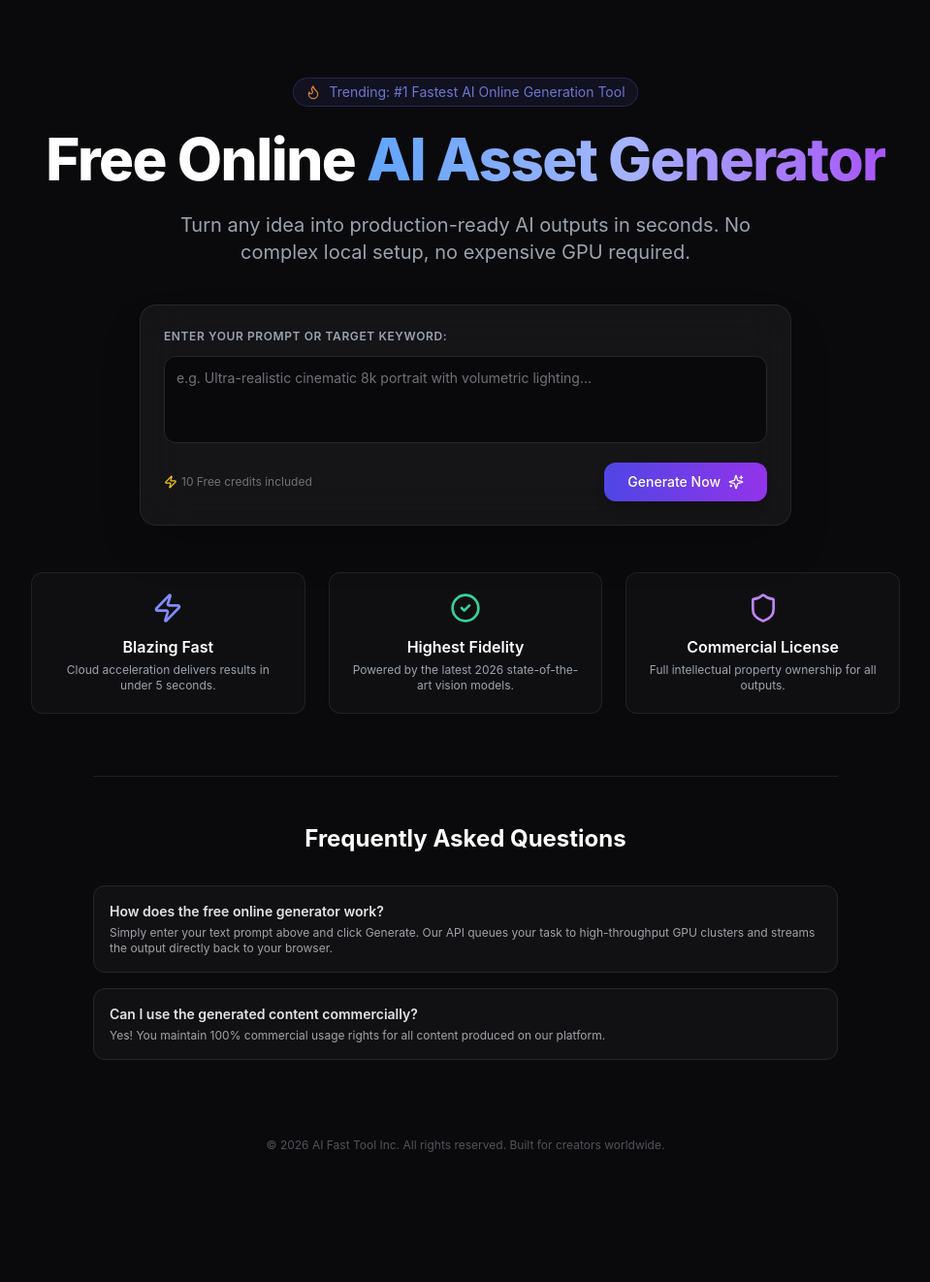
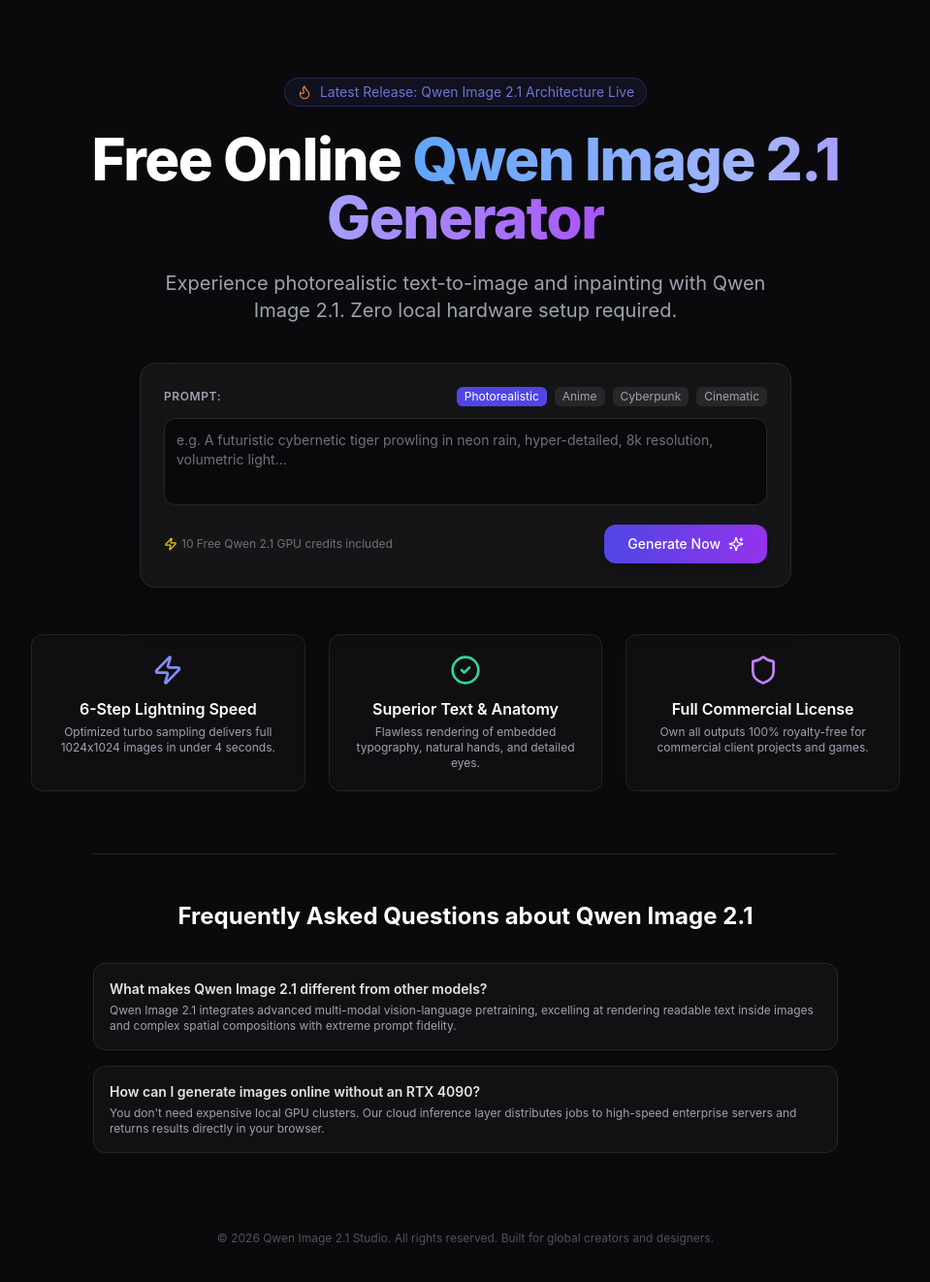
Before and after one commit to zhaobenxiang5-coder/qwen-image-generator, a Next.js app in the folder template-mvp/: page / in a window 1280 px wide. Shown: the top 1322 px of the page at 97% size, without its empty margins (160-1119 px from the left). Before the commit the page ends 1269 px from the top, so only its background shows below. Built offline with nearby package versions, Linux system fonts and the light colour scheme.

Commit message:
feat: target live trending keyword Qwen Image 2.1 Generator

```diff
--- a/template-mvp/src/app/layout.tsx
+++ b/template-mvp/src/app/layout.tsx
@@ -2,20 +2,21 @@ import type { Metadata } from "next";
 import "./globals.css";
 
 export const metadata: Metadata = {
-  title: "AI Fast Tool - Free Online Generator",
-  description: "Generate high-quality AI outputs instantly online for free. Fast, high quality, and easy to use.",
+  title: "Qwen Image 2.1 Online Generator - Fast Free AI Image Creator",
+  description: "Generate high-fidelity AI images with Qwen Image 2.1 online for free. Fast cloud rendering, uncensored prompts, text-to-image and inpainting editor.",
+  keywords: ["qwen image 2.1", "qwen image 2.1 generator", "qwen image editor online", "free ai image generator 2026"],
   openGraph: {
-    title: "AI Fast Tool - Free Online Generator",
-    description: "Instant AI tool online. Powered by the latest AI technology.",
-    url: "https://your-mvp-domain.com",
-    siteName: "AIFastTool",
+    title: "Qwen Image 2.1 Online Generator - Fast Free AI Image Creator",
+    description: "Generate high-fidelity AI images with Qwen Image 2.1 online for free. Powered by Qwen's latest 2.1 vision model.",
+    url: "https://qwen-image.vercel.app",
+    siteName: "QwenImageStudio",
     locale: "en_US",
     type: "website",
   },
   twitter: {
     card: "summary_large_image",
-    title: "AI Fast Tool - Free Online Generator",
-    description: "Generate high quality AI outputs in seconds.",
+    title: "Qwen Image 2.1 Generator - Fast & Free Online",
+    description: "Experience the breakthrough Qwen Image 2.1 text-to-image tool directly in your browser.",
   },
 };
 
@@ -30,34 +31,42 @@ export default function RootLayout({
     "@graph": [
       {
         "@type": "WebApplication",
-        "name": "AI Fast Tool",
-        "url": "https://your-mvp-domain.com",
-        "applicationCategory": "MultimediaApplication",
+        "name": "Qwen Image 2.1 Generator",
+        "url": "https://qwen-image.vercel.app",
+        "applicationCategory": "DesignApplication",
         "operatingSystem": "All",
         "offers": {
           "@type": "Offer",
           "price": "0",
           "priceCurrency": "USD",
         },
-        "description": "Instant online AI generation tool with high fidelity and free trials."
+        "description": "Free online web interface for Qwen Image 2.1 model. Fast text-to-image synthesis and multi-modal creative generation."
       },
       {
         "@type": "FAQPage",
         "mainEntity": [
           {
             "@type": "Question",
-            "name": "What is AI Fast Tool?",
+            "name": "What is Qwen Image 2.1?",
             "acceptedAnswer": {
               "@type": "Answer",
-              "text": "AI Fast Tool is an online platform that enables users to generate and convert AI assets quickly without local hardware installation."
+              "text": "Qwen Image 2.1 is the latest state-of-the-art multimodal vision generation model released by the Qwen team, offering unmatched photo-realism, fine-grained text rendering, and rapid 6-step inference."
             }
           },
           {
             "@type": "Question",
-            "name": "Is it free to use online?",
+            "name": "How to use Qwen Image 2.1 online for free?",
             "acceptedAnswer": {
               "@type": "Answer",
-              "text": "Yes, free trial credits are provided immediately upon visiting or creating an account."
+              "text": "Simply enter your descriptive prompt in the tool on this page and click 'Generate Now'. Free trial GPU slots are provided without requiring local CUDA hardware."
+            }
+          },
+          {
+            "@type": "Question",
+            "name": "Is commercial use permitted?",
+            "acceptedAnswer": {
+              "@type": "Answer",
+              "text": "Yes, all assets generated via Qwen Image 2.1 Studio come with commercial rights for marketing, game design, and digital artwork."
             }
           }
         ]
--- a/template-mvp/src/app/page.tsx
+++ b/template-mvp/src/app/page.tsx
@@ -2,10 +2,11 @@
 
 import { useState } from "react";
 import Link from "next/link";
-import { Sparkles, ArrowRight, Zap, CheckCircle2, Shield, Flame, Globe } from "lucide-react";
+import { Sparkles, ArrowRight, Zap, CheckCircle2, Shield, Flame, Wand2, Image as ImageIcon } from "lucide-react";
 
 export default function Home() {
   const [prompt, setPrompt] = useState("");
+  const [style, setStyle] = useState("Photorealistic");
   const [status, setStatus] = useState<string | null>(null);
 
   // STAGE 控制: 1 = Landing Page 测点击, 2 = 引导登录, 3 = 引导付费/调用真实模型
@@ -13,7 +14,7 @@ export default function Home() {
 
   const handleAction = async () => {
     if (!prompt.trim()) {
-      setStatus("Please enter a description or prompt first.");
+      setStatus("Please enter an image description or prompt first.");
       return;
     }
 
@@ -22,14 +23,14 @@ export default function Home() {
       await fetch("/api/track", {
         method: "POST",
         headers: { "Content-Type": "application/json" },
-        body: JSON.stringify({ event: "click_generate", prompt, stage }),
+        body: JSON.stringify({ event: "click_generate", prompt, style, stage }),
       });
     } catch (e) {
       // ignore
     }
 
     if (stage === "1") {
-      setStatus("🎉 High server demand! Free demo slots opening in 5 minutes. Leave your email or bookmark this page!");
+      setStatus("🎉 High server demand! Free Qwen 2.1 GPU slots are queueing. Bookmark this page or check back in 10 minutes!");
     } else if (stage === "2") {
       setStatus("👉 Please sign in with Google to get 20 free generation credits.");
     } else {
@@ -42,33 +43,48 @@ export default function Home() {
       {/* 顶部标签 */}
       <div className="inline-flex items-center gap-2 px-3 py-1 rounded-full border border-indigo-500/30 bg-indigo-500/10 text-indigo-400 text-xs md:text-sm mb-6 animate-pulse">
         <Flame className="w-4 h-4 text-orange-400" />
-        <span>Trending: #1 Fastest AI Online Generation Tool</span>
+        <span>Latest Release: Qwen Image 2.1 Architecture Live</span>
       </div>
 
       {/* 主标题 (SEO / GEO 关键 H1) */}
       <h1 className="text-4xl md:text-6xl font-extrabold text-center tracking-tight text-white mb-6">
-        Free Online <span className="bg-gradient-to-r from-blue-400 via-indigo-300 to-purple-500 bg-clip-text text-transparent">AI Asset Generator</span>
+        Free Online <span className="bg-gradient-to-r from-blue-400 via-indigo-300 to-purple-500 bg-clip-text text-transparent">Qwen Image 2.1 Generator</span>
       </h1>
 
       <p className="text-gray-400 text-lg md:text-xl text-center max-w-2xl mb-10">
-        Turn any idea into production-ready AI outputs in seconds. No complex local setup, no expensive GPU required.
+        Experience photorealistic text-to-image and inpainting with Qwen Image 2.1. Zero local hardware setup required.
       </p>
 
       {/* 核心交互区 (MVP 试用框) */}
       <div className="w-full max-w-2xl bg-zinc-900/80 border border-zinc-800 rounded-2xl p-4 md:p-6 shadow-2xl backdrop-blur-xl mb-12">
         <div className="flex flex-col gap-3">
-          <label className="text-xs font-semibold text-gray-400 uppercase tracking-wider">
-            Enter your prompt or target keyword:
-          </label>
+          <div className="flex items-center justify-between">
+            <label className="text-xs font-semibold text-gray-400 uppercase tracking-wider">
+              Prompt:
+            </label>
+            <div className="flex gap-2 text-xs">
+              {["Photorealistic", "Anime", "Cyberpunk", "Cinematic"].map((s) => (
+                <button
+                  key={s}
+                  onClick={() => setStyle(s)}
+                  className={`px-2 py-0.5 rounded-md transition-colors ${
+                    style === s ? "bg-indigo-600 text-white" : "bg-zinc-800 text-zinc-400 hover:text-white"
+                  }`}
+                >
+                  {s}
+                </button>
+              ))}
+            </div>
+          </div>
           <textarea
             value={prompt}
             onChange={(e) => setPrompt(e.target.value)}
-            placeholder="e.g. Ultra-realistic cinematic 8k portrait with volumetric lighting..."
+            placeholder="e.g. A futuristic cybernetic tiger prowling in neon rain, hyper-detailed, 8k resolution, volumetric light..."
             className="w-full bg-zinc-950 border border-zinc-800 rounded-xl p-3 text-sm text-gray-200 placeholder-zinc-500 focus:outline-none focus:ring-2 focus:ring-indigo-500 min-h-[90px] resize-none"
           />
           <div className="flex items-center justify-between mt-2">
             <span className="text-xs text-zinc-500 flex items-center gap-1">
-              <Zap className="w-3.5 h-3.5 text-yellow-400" /> 10 Free credits included
+              <Zap className="w-3.5 h-3.5 text-yellow-400" /> 10 Free Qwen 2.1 GPU credits included
             </span>
             <button
               onClick={handleAction}
@@ -87,42 +103,42 @@ export default function Home() {
         )}
       </div>
 
-      {/* 信任与特性对比 (转化提升) */}
+      {/* 特性对比 */}
       <div className="grid grid-cols-1 md:grid-cols-3 gap-6 w-full max-w-4xl mb-16">
         <div className="p-5 rounded-xl border border-zinc-800/80 bg-zinc-900/40 flex flex-col items-center text-center">
           <Zap className="w-8 h-8 text-indigo-400 mb-3" />
-          <h3 className="font-semibold text-white mb-1">Blazing Fast</h3>
-          <p className="text-xs text-gray-400">Cloud acceleration delivers results in under 5 seconds.</p>
+          <h3 className="font-semibold text-white mb-1">6-Step Lightning Speed</h3>
+          <p className="text-xs text-gray-400">Optimized turbo sampling delivers full 1024x1024 images in under 4 seconds.</p>
         </div>
         <div className="p-5 rounded-xl border border-zinc-800/80 bg-zinc-900/40 flex flex-col items-center text-center">
           <CheckCircle2 className="w-8 h-8 text-emerald-400 mb-3" />
-          <h3 className="font-semibold text-white mb-1">Highest Fidelity</h3>
-          <p className="text-xs text-gray-400">Powered by the latest 2026 state-of-the-art vision models.</p>
+          <h3 className="font-semibold text-white mb-1">Superior Text & Anatomy</h3>
+          <p className="text-xs text-gray-400">Flawless rendering of embedded typography, natural hands, and detailed eyes.</p>
         </div>
         <div className="p-5 rounded-xl border border-zinc-800/80 bg-zinc-900/40 flex flex-col items-center text-center">
           <Shield className="w-8 h-8 text-purple-400 mb-3" />
-          <h3 className="font-semibold text-white mb-1">Commercial License</h3>
-          <p className="text-xs text-gray-400">Full intellectual property ownership for all outputs.</p>
+          <h3 className="font-semibold text-white mb-1">Full Commercial License</h3>
+          <p className="text-xs text-gray-400">Own all outputs 100% royalty-free for commercial client projects and games.</p>
         </div>
       </div>
 
-      {/* FAQ 问答模块 (GEO 和 SEO 权重关键区) */}
+      {/* FAQ 问答模块 (GEO & ChatGPT 收录核心) */}
       <div className="w-full max-w-3xl border-t border-zinc-800/80 pt-12">
-        <h2 className="text-2xl font-bold text-center text-white mb-8">Frequently Asked Questions</h2>
+        <h2 className="text-2xl font-bold text-center text-white mb-8">Frequently Asked Questions about Qwen Image 2.1</h2>
         <div className="space-y-4">
           <div className="p-4 rounded-xl bg-zinc-900/50 border border-zinc-800">
-            <h4 className="text-sm font-semibold text-zinc-200 mb-1">How does the free online generator work?</h4>
-            <p className="text-xs text-zinc-400">Simply enter your text prompt above and click Generate. Our API queues your task to high-throughput GPU clusters and streams the output directly back to your browser.</p>
+            <h4 className="text-sm font-semibold text-zinc-200 mb-1">What makes Qwen Image 2.1 different from other models?</h4>
+            <p className="text-xs text-zinc-400">Qwen Image 2.1 integrates advanced multi-modal vision-language pretraining, excelling at rendering readable text inside images and complex spatial compositions with extreme prompt fidelity.</p>
           </div>
           <div className="p-4 rounded-xl bg-zinc-900/50 border border-zinc-800">
-            <h4 className="text-sm font-semibold text-zinc-200 mb-1">Can I use the generated content commercially?</h4>
-            <p className="text-xs text-zinc-400">Yes! You maintain 100% commercial usage rights for all content produced on our platform.</p>
+            <h4 className="text-sm font-semibold text-zinc-200 mb-1">How can I generate images online without an RTX 4090?</h4>
+            <p className="text-xs text-zinc-400">You don't need expensive local GPU clusters. Our cloud inference layer distributes jobs to high-speed enterprise servers and returns results directly in your browser.</p>
           </div>
         </div>
       </div>
 
       <footer className="mt-20 text-center text-xs text-zinc-600">
-        © 2026 AI Fast Tool Inc. All rights reserved. Built for creators worldwide.
+        © 2026 Qwen Image 2.1 Studio. All rights reserved. Built for global creators and designers.
       </footer>
     </main>
   );
```
